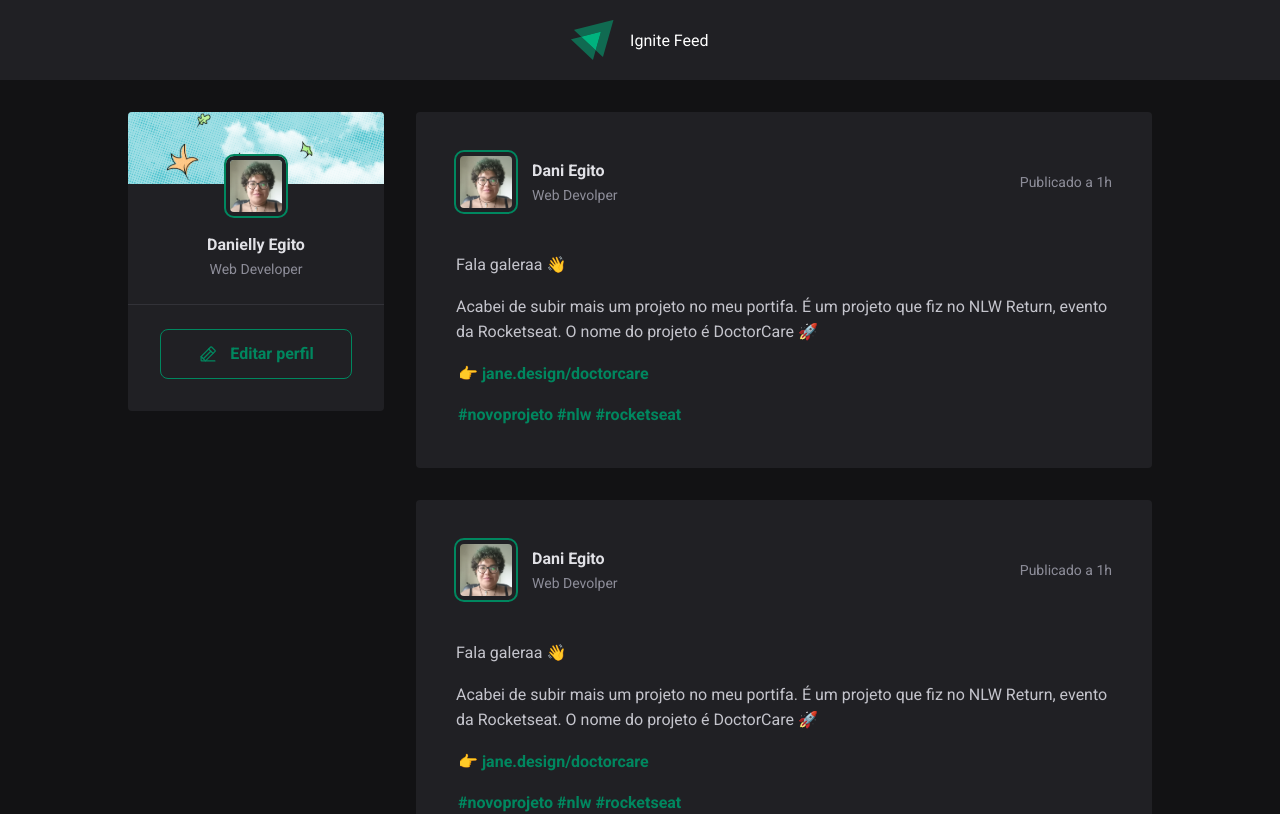
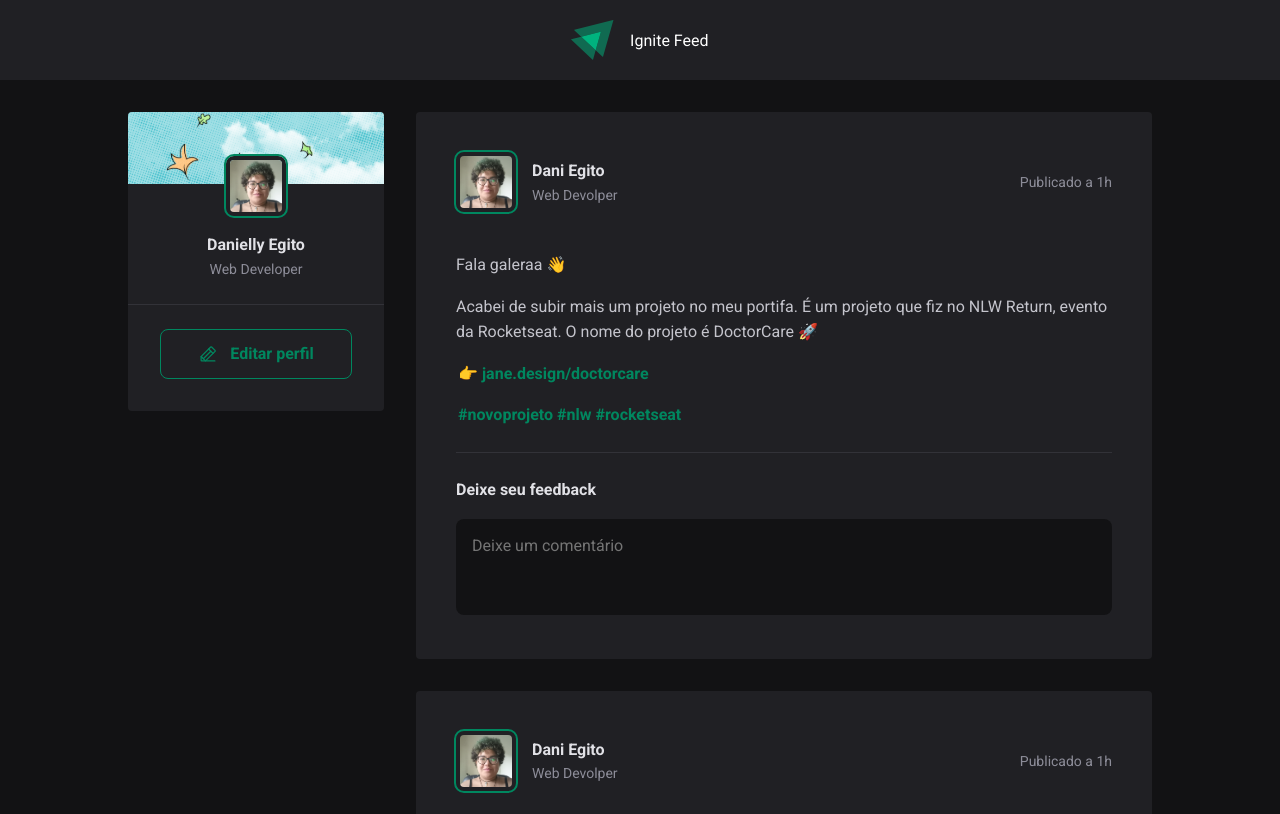
Before and after one commit to dEgito/Ignite-Feed, a React (Create React App) app: page / in a window 1280 px wide. Shown: the top 814 px of the page. Built offline with nearby package versions, Linux system fonts and the light colour scheme.

Commit message:
feat: adiciona campo de comentário

```diff
--- a/src/components/Post/index.tsx
+++ b/src/components/Post/index.tsx
@@ -42,6 +42,15 @@
           <a href="">#rocketseat</a>
         </p>
       </Content>
+
+      <form>
+        <strong>Deixe seu feedback</strong>
+
+        <textarea placeholder="Deixe um comentário" />
+        <footer>
+          <button type="submit">Publicar</button>
+        </footer>
+      </form>
     </Article>
   );
 }
--- a/src/components/Post/style.jsx
+++ b/src/components/Post/style.jsx
@@ -1,4 +1,4 @@
-import styled from 'styled-components'
+import styled from "styled-components";
 
 export const Article = styled.article`
   background-color: var(--gray-800);
@@ -14,8 +14,61 @@
   }
 
   time {
-        font-size: .875rem;
+    font-size: 0.875rem;
     color: var(--gray-400);
+  }
+
+  form {
+    width: 100%;
+    margin-top: 1.5rem;
+    padding-top: 1.5rem;
+    border-top: 1px solid var(--gray-600);
+
+    > strong {
+      line-height: 1.6;
+      color: var(--gray-100);
+    }
+
+    > textarea {
+      width: 100%;
+      background-color: var(--gray-900);
+      border: 0;
+      resize: none;
+      height: 6rem;
+      padding: 1rem;
+      border-radius: 8px;
+      color: var(--gray-100);
+      line-height: 1.4;
+      margin-top: 1rem;
+    }
+
+    footer {
+      visibility: hidden;
+      max-height: 0;
+
+      > button {
+        padding: 1rem 1.5rem;
+        margin-top: 1rem;
+        border-radius: 4px;
+        border: 0;
+        background-color: var(--green-500);
+        color: var(--white);
+        font-weight: bold;
+        cursor: pointer;
+
+        /* display: none; Não é tão interessante por causa da acessibilidade, por isso usar o footer */
+
+        &:hover {
+          background-color: var(--green-300);
+          transition: background-color 0.1s;
+        }
+      }
+    }
+
+    &:focus-within footer {
+      visibility: visible;
+      max-height: none;
+    }
   }
 `;
 
@@ -58,7 +111,7 @@
     }
 
     span {
-            font-size: .875rem;
+      font-size: 0.875rem;
       color: var(--gray-400);
       line-height: 1.6;
     }
--- a/src/styles/GlobalStyles.js
+++ b/src/styles/GlobalStyles.js
@@ -13,6 +13,11 @@
 
         --green-300: #00B37E;
         --green-500: #00875f;
+    }
+
+    :focus {
+        outline: transparent;
+        box-shadow: 0 0 0 2px var(--green-500);
     }
 
     * {
```
Lines whose indentation alone changed are shown as unchanged.
